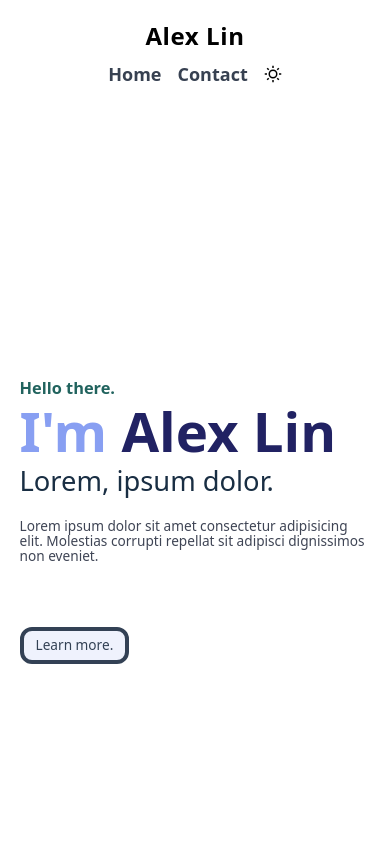
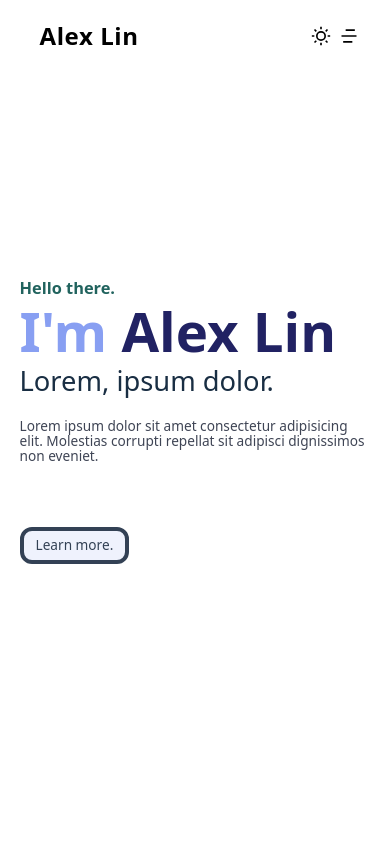
Before and after one commit to alxn3/personal-website-oldv2, a Next.js app: page / in a window 390 px wide. Shown: the top 842 px of the page. Built offline with nearby package versions, Linux system fonts and the light colour scheme.

Commit message:
Make navbar responsive

```diff
--- a/src/components/nav.tsx
+++ b/src/components/nav.tsx
@@ -1,20 +1,48 @@
 import Link from 'next/link';
+import { useEffect, useRef, useState } from 'react';
+import { RiMenu4Fill } from 'react-icons/ri';
+import { getBreakpointValue } from 'utils/tailwind';
+import Socials from './socials';
 import ThemeToggle from './theme-toggle';
 
 const links: { name: string; url: string }[] = [
   {
-    name: 'Home',
-    url: '/',
+    name: 'About',
+    url: '#about',
+  },
+  {
+    name: 'Work',
+    url: '#work',
+  },
+  {
+    name: 'Projects',
+    url: '#projects',
   },
   {
     name: 'Contact',
-    url: '/contact',
+    url: '#contact',
   },
 ];
 
 const Nav = () => {
+  const [isOpen, setIsOpen] = useState(false);
+  const menuButton = useRef<HTMLButtonElement>(null);
+
+  useEffect(() => {
+    const handleResize = () => {
+      if (window.innerWidth > getBreakpointValue('md')) {
+        setIsOpen(false);
+      }
+    };
+    window.onresize = handleResize;
+    return () => {
+      window.onresize = null;
+    };
+  }, []);
+
   return (
-    <nav className="flex flex-col flex-wrap items-center justify-between p-3 sm:flex-row">
+    <nav className="fixed top-0 left-0 w-full">
+      <div className=" flex flex-row flex-wrap items-center justify-between w-[min(90%,78rem)] mx-auto p-3 bg-white dark:bg-slate-900 transition-colors">
         <Link href="/">
           <a className="p-2">
             <span className="text-2xl font-bold tracking-wide text-black dark:text-white">
@@ -22,7 +50,8 @@ const Nav = () => {
             </span>
           </a>
         </Link>
-      <div className="flex flex-row items-center space-x-4 text-lg font-semibold">
+        <div className="flex flex-row items-center space-x-4 text-lg">
+          <div className="flex-row items-center hidden space-x-4 font-semibold sm:flex">
             {links.map((link) => (
               <Link href={link.url} key={link.url}>
                 <a className="text-gray-700 transition-colors dark:text-gray-300 hover:text-primary-500 dark:hover:text-primary-500">
@@ -30,7 +59,47 @@ const Nav = () => {
                 </a>
               </Link>
             ))}
-        <ThemeToggle />
+          </div>
+          <div
+            className={`h-full fixed top-0 right-0 flex flex-col bg-primary-800 text-secondary-100/80 transition-transform ease-in-out duration-300 w-[min(24rem,100%)] ${
+              isOpen ? 'translate-x-0' : 'translate-x-[100%]'
+            }`}
+          >
+            <div className="flex flex-col items-center justify-center h-full space-y-8 text-5xl">
+              {links.map((link) => (
+                <Link href={link.url} key={link.url}>
+                  <a className="transition-colors hover:text-primary-50">
+                    {link.name}
+                  </a>
+                </Link>
+              ))}
+              <Socials
+                className="text-[0.8em]"
+                iconClassName="hover:text-primary-50 transition-colors"
+              />
+            </div>
+          </div>
+          <div
+            className={`z-10 flex flex-row space-x-2 text-xl ${
+              isOpen && 'text-secondary-100/80'
+            }`}
+          >
+            <ThemeToggle
+              className={`transition-colors ${
+                isOpen ? 'hover:text-primary-50' : 'hover:text-primary-400'
+              }`}
+            />
+            <button
+              className={`inline-block md:hidden transition-colors ${
+                isOpen ? 'hover:text-primary-50' : 'hover:text-primary-400'
+              }`}
+              onClick={() => setIsOpen(!isOpen)}
+              ref={menuButton}
+            >
+              <RiMenu4Fill />
+            </button>
+          </div>
+        </div>
       </div>
     </nav>
   );
```
Lines whose indentation alone changed are shown as unchanged.
